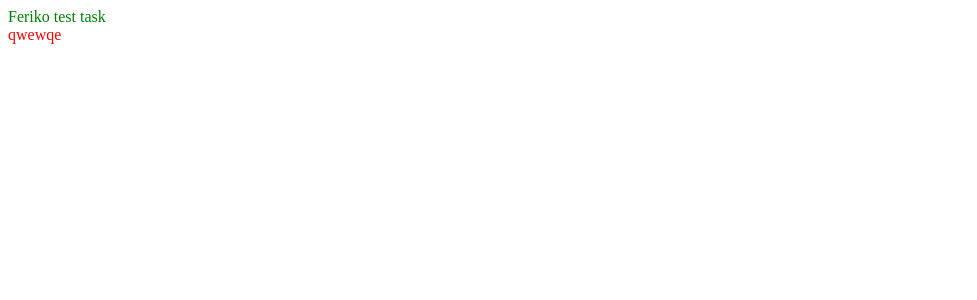
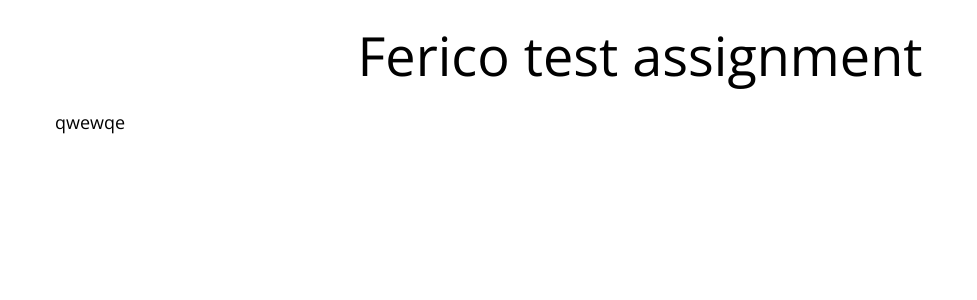
Before and after one commit to AlexDz27/olap-6959-4, a React (Vite) app: page / in a window 1280 px wide. Shown: the top 300 px of the page, without its empty margins (0-977 px from the left). Built offline with nearby package versions, Linux system fonts and the light colour scheme.

Commit message:
finish on setting base styles

```diff
--- a/src/App.tsx
+++ b/src/App.tsx
@@ -1,9 +1,9 @@
 function App() {
   return (
-    <>
-      <header className="header">Feriko test task</header>
-      <main>qwewqe</main>
-    </>
+    <div className="cont">
+      <header className="header">Ferico test assignment</header>
+      <main className="main">qwewqe</main>
+    </div>
   )
 }
 
--- /dev/null
+++ b/src/assets/css/atoms.css
@@ -0,0 +1,3 @@
+.tac {
+  text-align: center;
+}
--- /dev/null
+++ b/src/assets/css/base.css
@@ -0,0 +1,9 @@
+.btn {
+  background-color: transparent;
+  border: none;
+  cursor: pointer;
+  font-size: inherit;
+  display: inline-block;
+  text-decoration: none;
+  color: inherit;
+}
--- /dev/null
+++ b/src/assets/css/browser-base.css
@@ -0,0 +1,47 @@
+@font-face {
+  font-family: "Open Sans";
+  src: url("../fonts/OpenSans-VariableFont_wdth,wght.ttf") format('truetype');
+  font-weight: 300 800;
+  font-style: normal;
+  font-display: swap;
+}
+
+:root {
+  --link-color: #0d6efd;
+}
+
+html {
+  font-size: 18px;
+}
+
+body {
+  font-family: "Open Sans", Arial, sans-serif;
+  margin: 0;
+}
+
+a {
+  color: var(--link-color);
+}
+
+img {
+  width: 100%;
+}
+
+input {
+  font-family: inherit;
+  font-size: 0.8em;
+  padding: 0.4em;
+}
+input[type="radio"] {
+  min-width: initial;
+}
+
+select {
+  font-size: .8em;
+  padding: .35em;
+}
+
+/** Override browser styles **/
+:-webkit-any(article, aside, nav, section) h1 {
+  font-size: 2em;
+}
--- /dev/null
+++ b/src/assets/css/components/header.css
@@ -0,0 +1,5 @@
+.header {
+  padding-top: 1rem;
+  font-size: 3rem;
+  text-align: center;
+}
--- /dev/null
+++ b/src/assets/css/grid.css
@@ -0,0 +1,11 @@
+.cont {
+  max-width: 1200px;
+  margin: 0 auto;
+  padding: 0 15px;
+  box-sizing: border-box;
+}
+
+.main {
+  padding-top: 1rem;
+  padding-bottom: 2rem;
+}
--- /dev/null
+++ b/src/assets/css/heap.css
@@ -0,0 +1,4 @@
+.t-1 {
+  background-color: black;
+  color: white;
+}
--- a/src/assets/css/main.css
+++ b/src/assets/css/main.css
@@ -1,7 +1,10 @@
-.header {
-  color: green;
-}
+@import 'browser-base.css';
+@import 'base.css';
 
-body {
-  color: red;
-}
+@import 'grid.css';
+
+@import 'components/header.css';
+
+@import 'atoms.css';
+
+@import 'heap.css';
```
Also changed, not shown: src/assets/fonts/OpenSans-VariableFont_wdth,wght.ttf (added).
